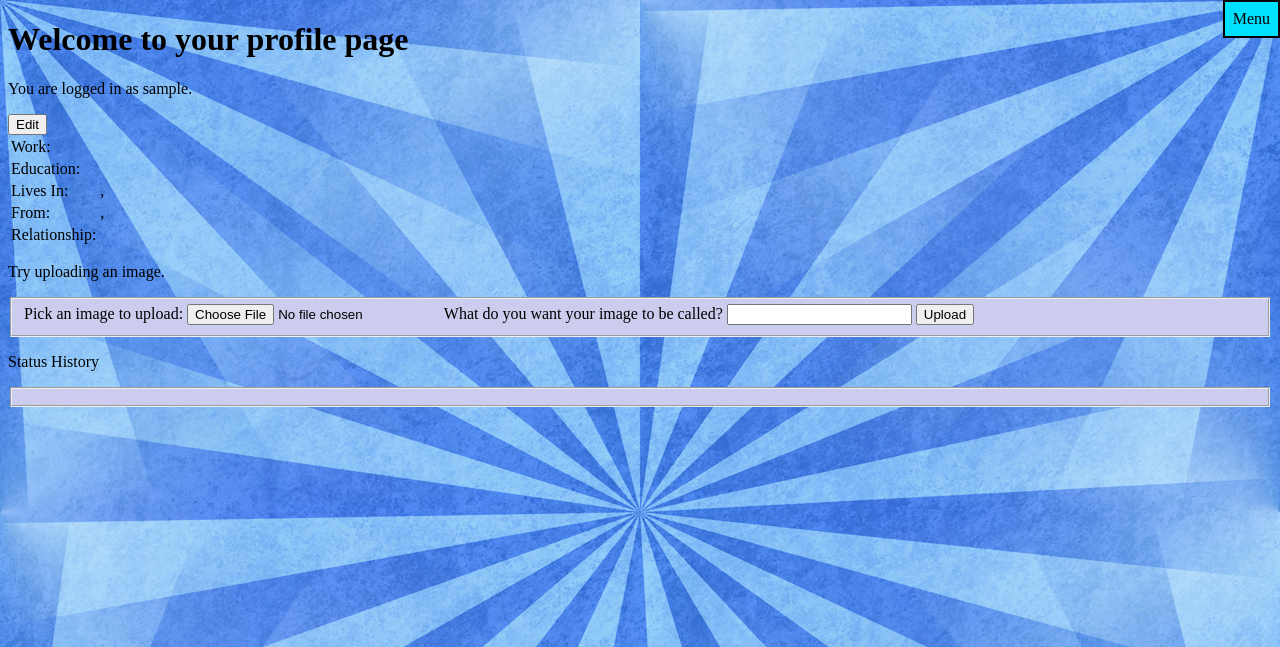
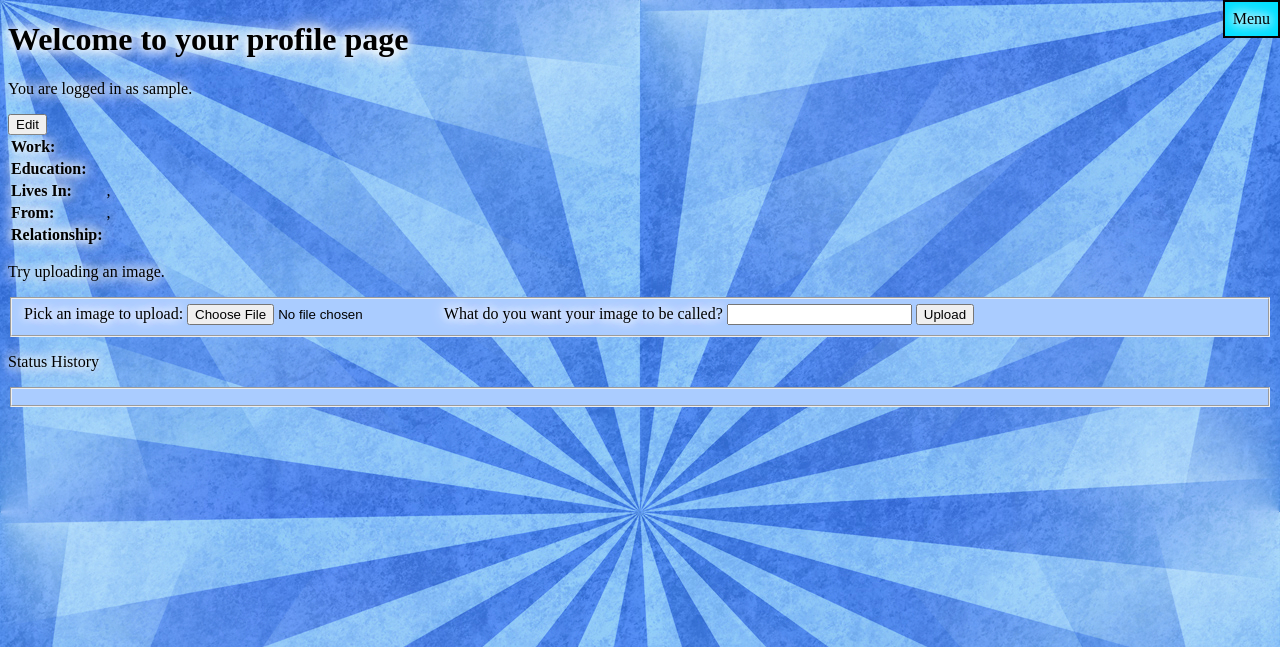
Before and after one commit to MadJinx/social_network, a PHP site: page /profile.php in a window 1280 px wide. Shown: the top 647 px of the page. Run offline with PHP 8.4, Linux system fonts and the light colour scheme; the visitor is signed in with stand-in values (Sample User, id 1); data that the repository does not hold is empty.

Commit message:
Josh
- Added text shadows

```diff
--- a/format.css
+++ b/format.css
@@ -1,3 +1,10 @@
+/*h1, h2, h3, h4, h5, p {
+	text-shadow: 0px 0px 10px white,
+		0px 0px 20px white,
+		0px 0px 20px white,
+		0px 0px 20px white;
+}
+*/
 textarea {
 	resize: none;
 	display: block;
@@ -5,7 +12,7 @@
 }
 
 fieldset {
-	background-color: #CCCCEE;
+	background-color: #AACCFF;
 }
 
 #nuser {
@@ -28,6 +35,10 @@
 
 body {
 	background-image:url('images/bg.jpg');
+	text-shadow: 0px 0px 10px white,
+		0px 0px 10px white,
+		0px 0px 20px white,
+		0px 0px 20px white;
 }
 
 #m {
--- a/profile.php
+++ b/profile.php
@@ -66,23 +66,23 @@
 		<div>
 			<table>
 				<tr>
-					<td>Work:</td>
+					<td><strong>Work:</strong></td>
 					<td><?php echo"$work" ?></td>
 				</tr>
 				<tr>
-					<td>Education:</td>
+					<td><strong>Education:</strong></td>
 					<td><?php echo"$edu" ?></td>
 				</tr>
 				<tr>
-					<td>Lives In:</td>
+					<td><strong>Lives In:</strong></td>
 					<td><?php echo"$liveCity" ?>, <?php echo"$liveState" ?></td>
 				</tr>
 				<tr>
-					<td>From:</td>
+					<td><strong>From:</strong></td>
 					<td><?php echo"$fromCity" ?>, <?php echo"$fromState" ?></td>
 				</tr>
 				<tr>
-					<td>Relationship:</td>
+					<td><strong>Relationship:</strong></td>
 					<td><?php echo"$relationship" ?></td>
 				</tr>
 			</table>
```
